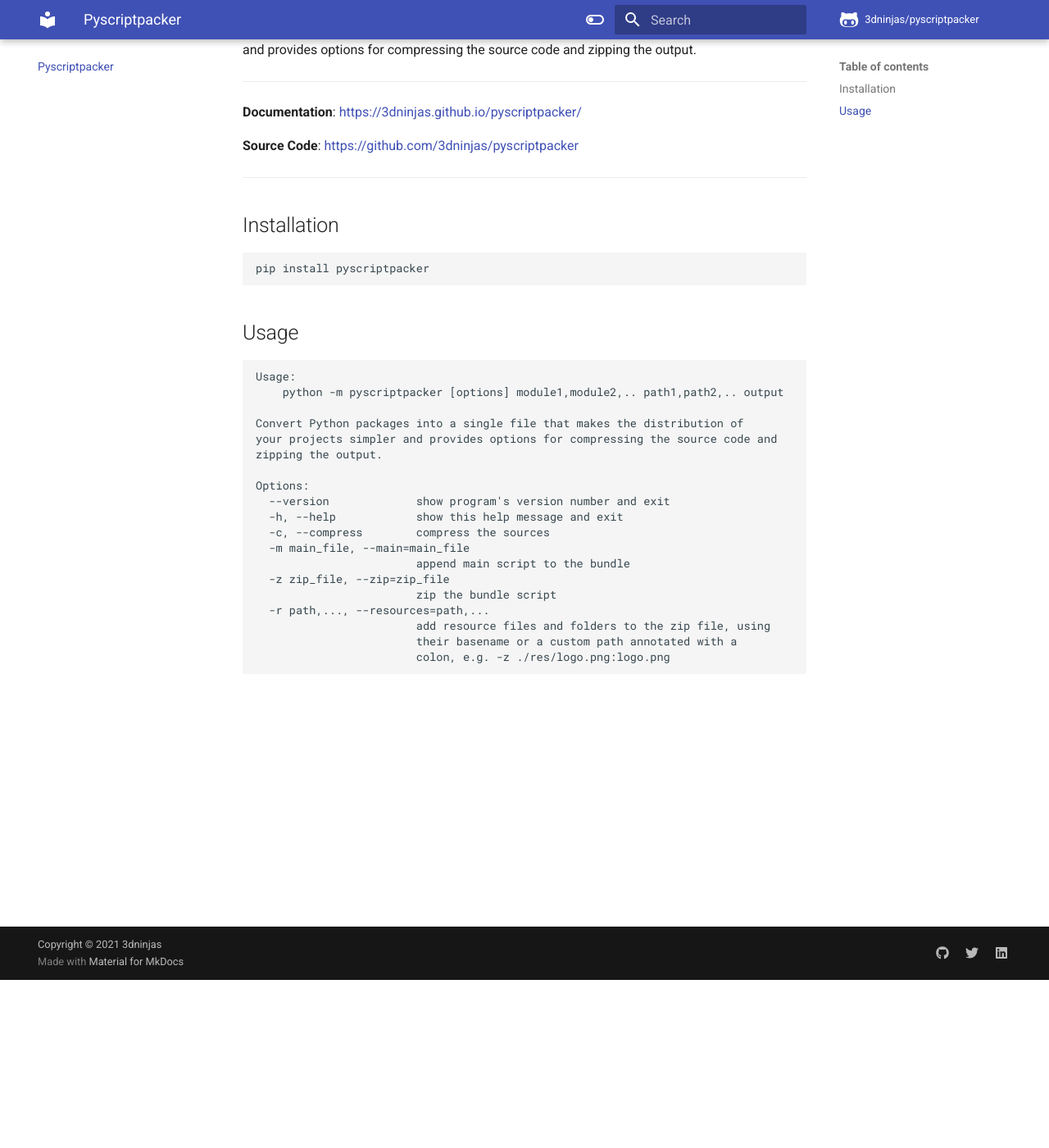
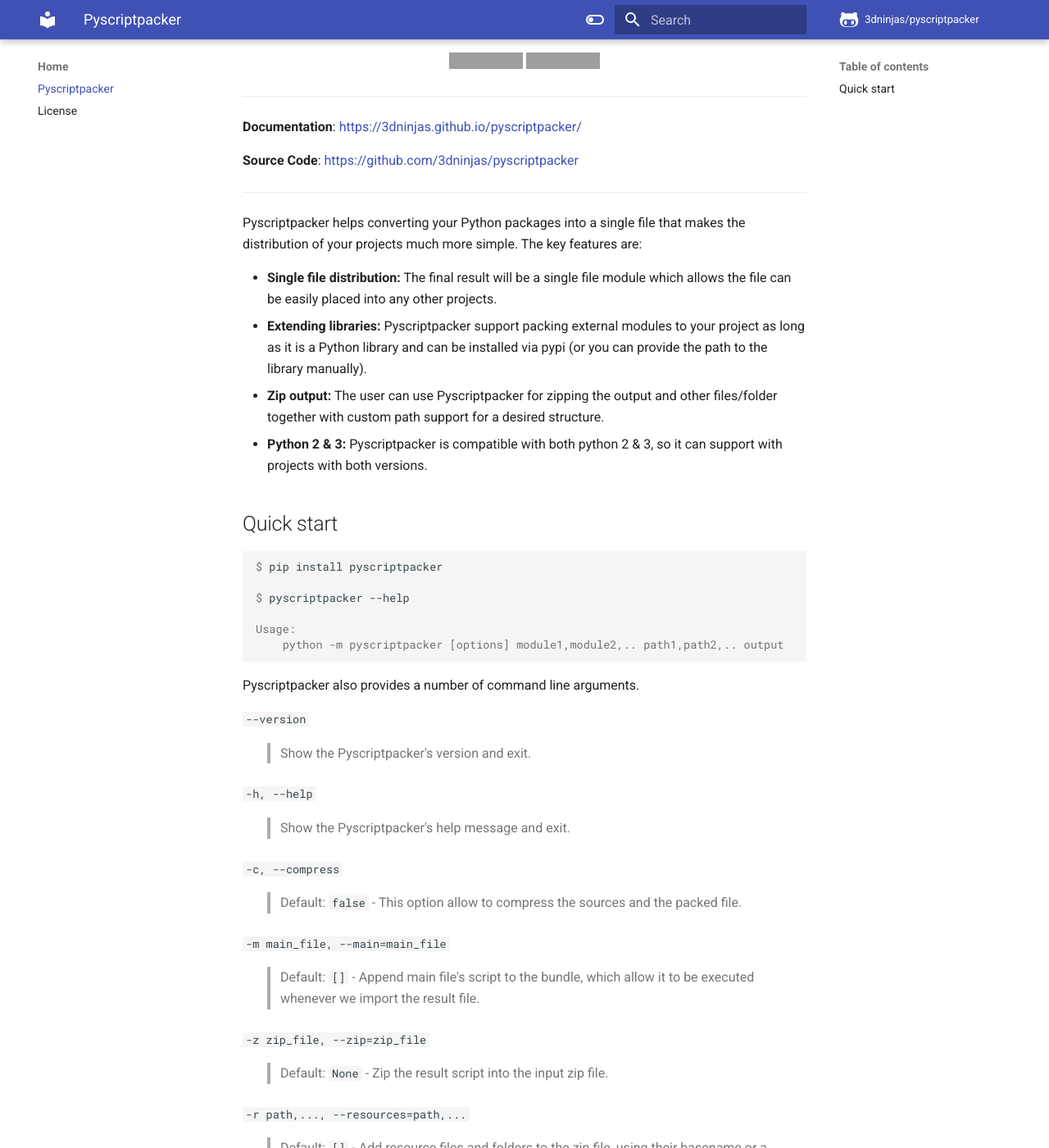
Before and after one commit to coreprocess/pdistx, an MkDocs documentation site: the page built from docs/index.md, in a window 1280 px wide and 1400 px high, scrolled down 205 px. Shown: the whole window at 82% size. Built offline with MkDocs 1.6.1 and Material for MkDocs 9.7.7, drawn with Linux system fonts in a browser that asks for light colours; comment, search, counter and statistics services are not loaded; some of the changed text lies outside the part shown; grey boxes are pictures that could not be loaded.

Commit message:
Re-write the intro page

````diff
--- a/docs/index.md
+++ b/docs/index.md
@@ -1,4 +1,14 @@
-Convert Python packages into a single file that makes the distribution of your projects simpler and provides options for compressing the source code and zipping the output.
+<p align="center">
+    <em>A better way for distribute your Python package.</em>
+</p>
+<p align="center">
+    <a href="https://github.com/3dninjas/pyscriptpacker/actions/workflows/unittests.yaml" target="_blank">
+        <img src="https://github.com/3dninjas/pyscriptpacker/actions/workflows/unittests.yaml/badge.svg" alt="Test">
+    </a>
+    <a href="https://pypi.org/project/pyscriptpacker/" target="_blank">
+        <img src="https://img.shields.io/pypi/v/pyscriptpacker?color=%2334D058&label=pypi%20package" alt="Package version">
+    </a>
+</p>
 
 ---
 
@@ -8,32 +18,46 @@ Convert Python packages into a single file that makes the distribution of your p
 
 ---
 
-## Installation
+Pyscriptpacker helps converting your Python packages into a single file that makes the distribution of your projects much more simple.
+The key features are:
 
-```console
-pip install pyscriptpacker
+- **Single file distribution:** The final result will be a single file module which allows the file can be easily placed into any other projects.
+- **Extending libraries:** Pyscriptpacker support packing external modules to your project as long as it is a Python library and can be installed via pypi (or you can provide the path to the library manually).
+- **Zip output:** The user can use Pyscriptpacker for zipping the output and other files/folder together with custom path support for a desired structure.
+- **Python 2 & 3:** Pyscriptpacker is compatible with both python 2 & 3, so it can support with projects with both versions.
+
+## Quick start
+
+``` console
+$ pip install pyscriptpacker
+
+$ pyscriptpacker --help
+
+Usage:
+    python -m pyscriptpacker [options] module1,module2,.. path1,path2,.. output
 ```
 
-## Usage
+Pyscriptpacker also provides a number of command line arguments.
 
-```console
-Usage:
-    python -m pyscriptpacker [options] module1,module2,.. path1,path2,.. output
+`--version`
+:   > Show the Pyscriptpacker's version and exit.
 
-Convert Python packages into a single file that makes the distribution of
-your projects simpler and provides options for compressing the source code and
-zipping the output.
+`-h, --help`
+:   > Show the Pyscriptpacker's help message and exit.
 
-Options:
-  --version             show program's version number and exit
-  -h, --help            show this help message and exit
-  -c, --compress        compress the sources
-  -m main_file, --main=main_file
-                        append main script to the bundle
-  -z zip_file, --zip=zip_file
-                        zip the bundle script
-  -r path,..., --resources=path,...
-                        add resource files and folders to the zip file, using
-                        their basename or a custom path annotated with a
-                        colon, e.g. -z ./res/logo.png:logo.png
-```
+`-c, --compress`
+:   > Default: `false` - This option allow to compress the sources and the
+    > packed file.
+
+`-m main_file, --main=main_file`
+:   > Default: `[]` - Append main file's script to the bundle, which allow it
+    > to be executed whenever we import the result file.
+
+`-z zip_file, --zip=zip_file`
+:   > Default: `None` - Zip the result script into the
+    > input zip file.
+
+`-r path,..., --resources=path,...`
+:   > Default: `[]` - Add resource files and folders to the zip file, using
+    > their basename or a custom path annotated with a colon,
+    > e.g. -z ./res/logo.png:logo.png
--- a/mkdocs.yml
+++ b/mkdocs.yml
@@ -1,5 +1,5 @@
 # Project information
-site_name: Pyscriptpacker
+site_name: 3dninjas | Pyscriptpacker
 site_url: https://3dninjas.github.io/pyscriptpacker/
 site_author: 3dninjas
 site_description: Documentation for Pyscriptpacker python package developed by 3dninjas team.
@@ -32,8 +32,8 @@ theme:
     # Dark mode
     - media: "(prefers-color-scheme: dark)"
       scheme: slate
-      primary: indigo
-      accent: indigo
+      primary: red
+      accent: red
       toggle:
         icon: material/toggle-switch
         name: Switch to light mode
@@ -64,5 +64,20 @@ extra:
 
 # Page navigation
 nav:
-  - Pyscriptpacker: index.md
+  - Home:
+    - Pyscriptpacker: index.md
+    - License: license.md
   # - Features: features.md
+
+markdown_extensions:
+  - admonition
+  - attr_list
+  - def_list
+  - pymdownx.details
+  - pymdownx.highlight
+  - pymdownx.inlinehilite
+  - pymdownx.snippets
+  - pymdownx.superfences
+  - pymdownx.emoji:
+      emoji_index: !!python/name:materialx.emoji.twemoji
+      emoji_generator: !!python/name:materialx.emoji.to_svg
````
Also changed, not shown: README.md (+58 -24 lines), docs/license.md (added, +14 -0 lines).
